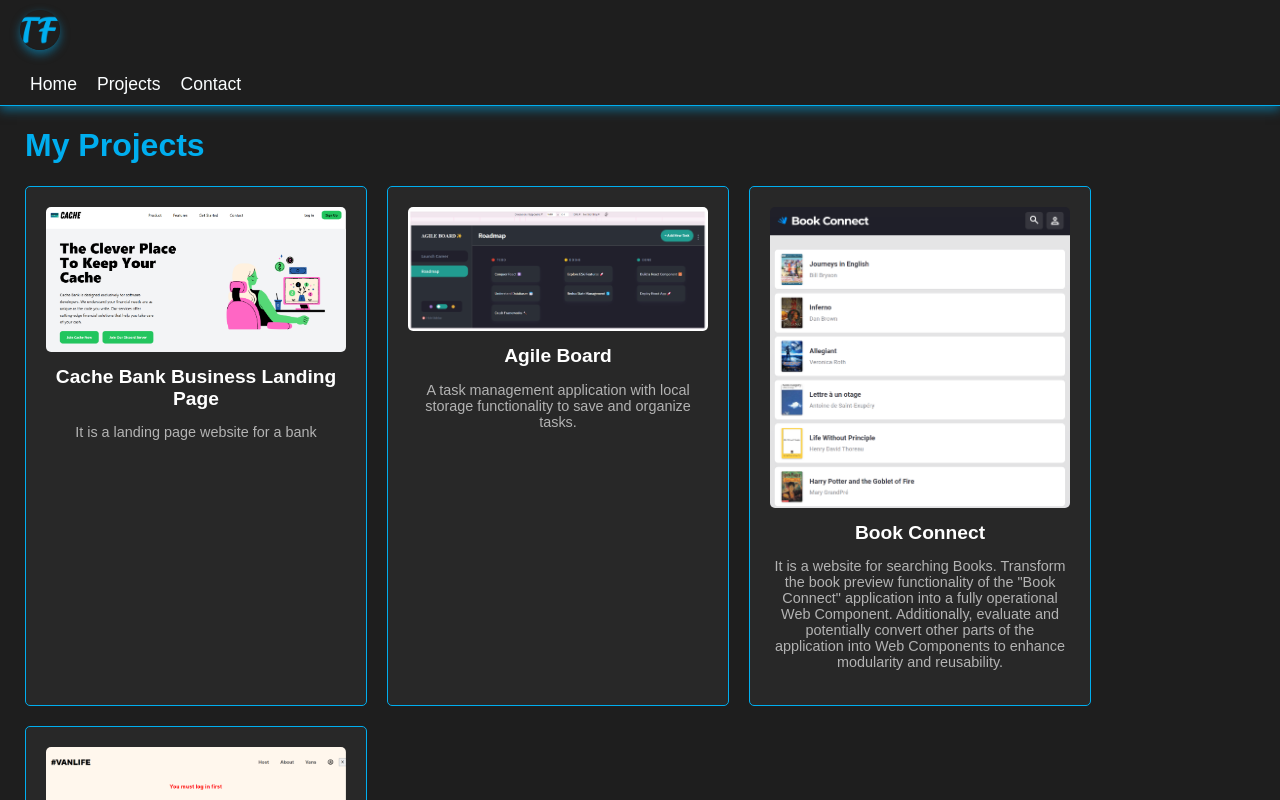
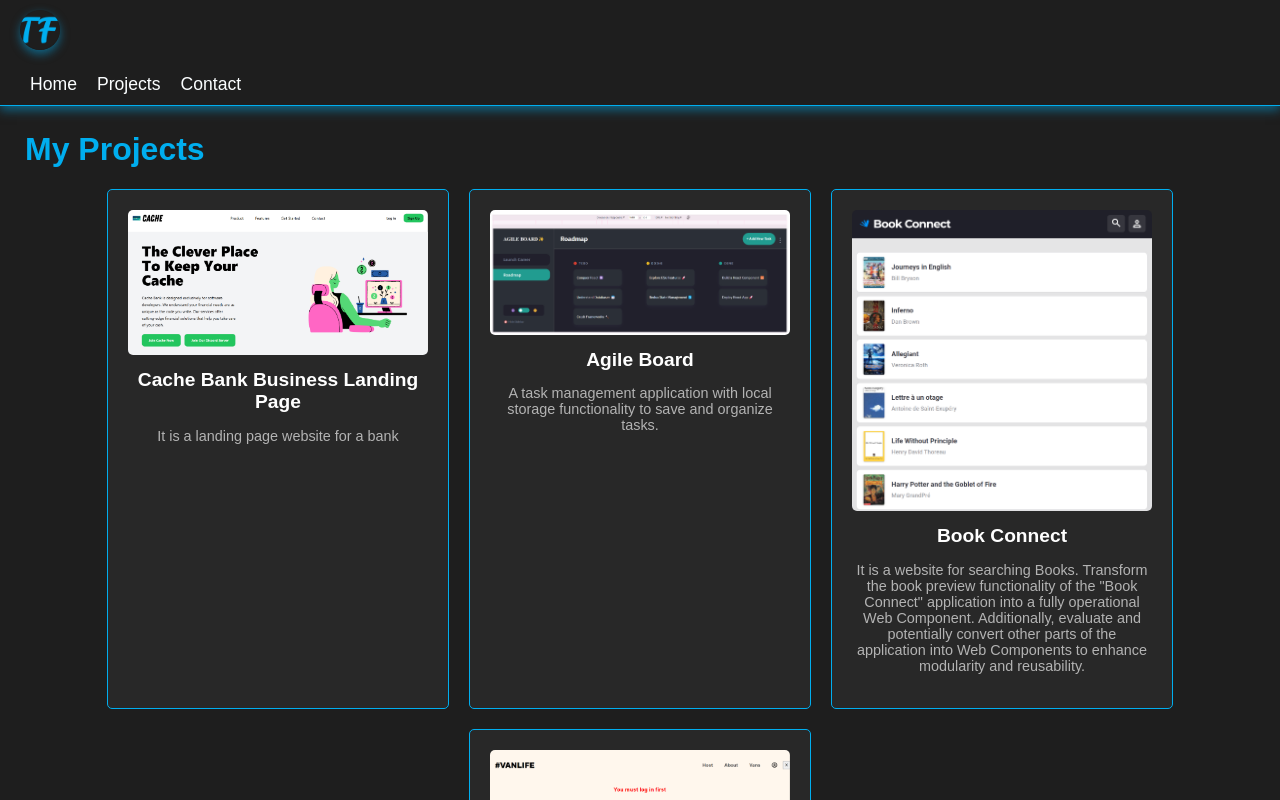
Before and after one commit to thandofuneka/Portfolio-Website, a React (Vite) app in the folder myportfolio/: page /Projects in a window 1280 px wide. Shown: the top 800 px of the page. Built offline with nearby package versions, Linux system fonts and the light colour scheme.

Commit message:
fixing display

```diff
--- a/myportfolio/src/App.css
+++ b/myportfolio/src/App.css
@@ -68,7 +68,6 @@ h1, h2, h3 {
 }
 
 .image-container {
-  flex: 1;
   text-align: center;
 }
 
@@ -100,13 +99,14 @@ h1, h2, h3 {
 }
 
 .projects{
-  margin-left: 25px;
+  margin: 25px;
 }
 
 .project-grid {
   display: flex;
   flex-wrap: wrap;
   gap: 20px;
+  justify-content: center;
 
 }
 
@@ -231,7 +231,7 @@ button:hover {
   border-radius: 5px;
 }
 
-@media (max-width: 576px) {
+@media (max-width: 768px) {
   .about-me {
     flex-direction: column;
     flex-wrap: wrap;
@@ -248,4 +248,5 @@ button:hover {
     align-items: center;
     justify-content: center;
   }
+
 }
```
